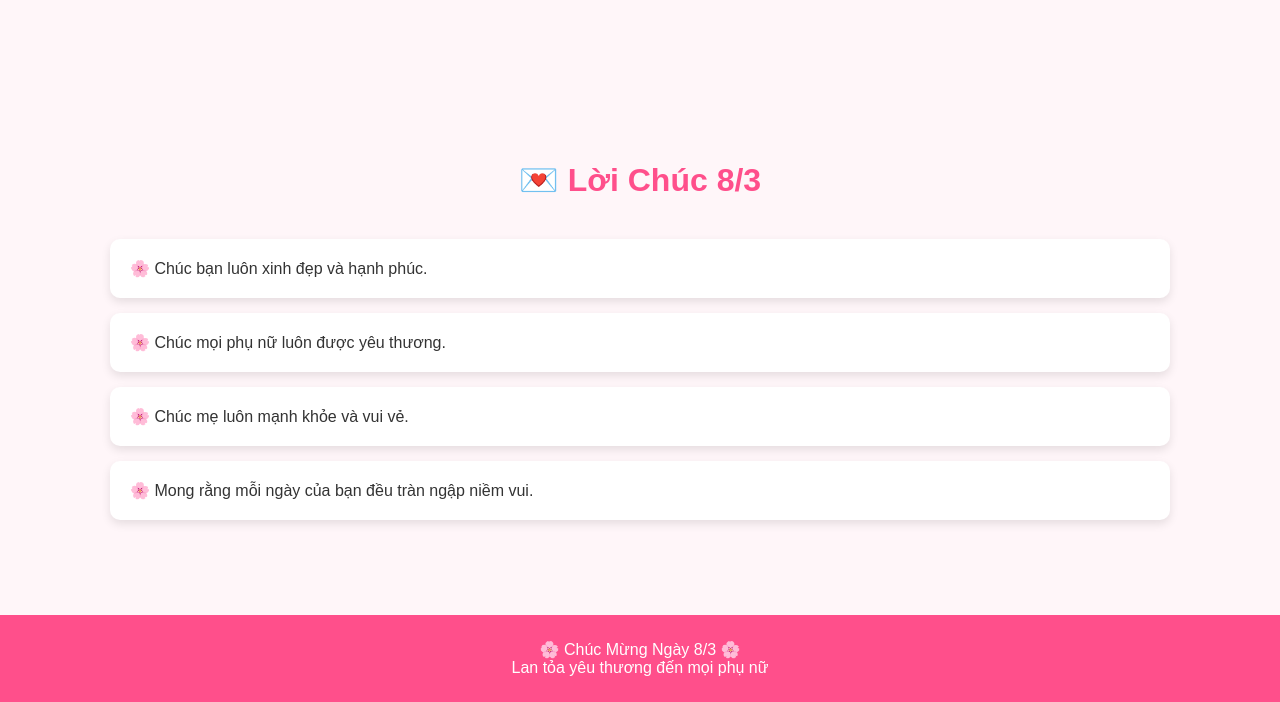
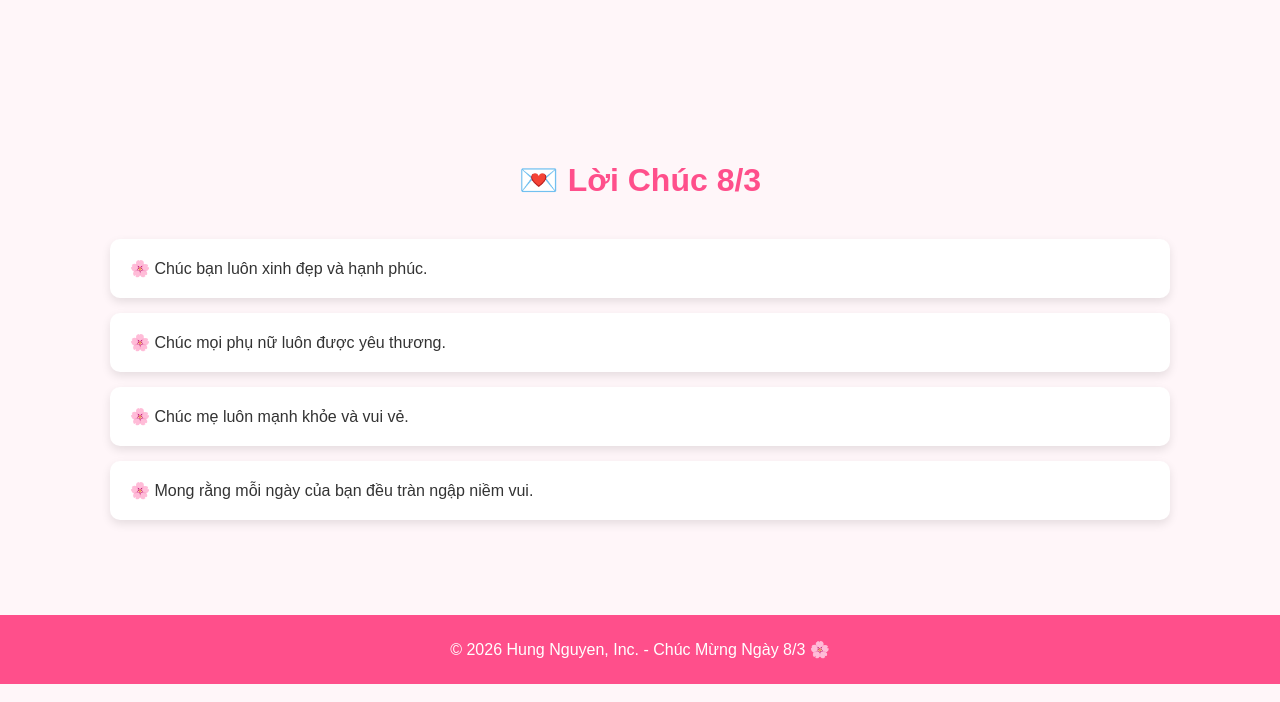
Before and after one commit to xTer-maker/8-3, a plain HTML site: page index.html in a window 1280 px wide. Shown: the part 2498-3200 px from the top of the page. Drawn offline with Linux system fonts and the light colour scheme.

Commit message:
Update footer message for International Women's Day

```diff
--- a/index.html
+++ b/index.html
@@ -292,8 +292,7 @@ allowfullscreen></iframe>
 
 <footer>
 
-<p>🌸 Chúc Mừng Ngày 8/3 🌸</p>
-<p>Lan tỏa yêu thương đến mọi phụ nữ</p>
+<p>© 2026 Hung Nguyen, Inc. - Chúc Mừng Ngày 8/3 🌸</p>
 
 </footer>
 
```
